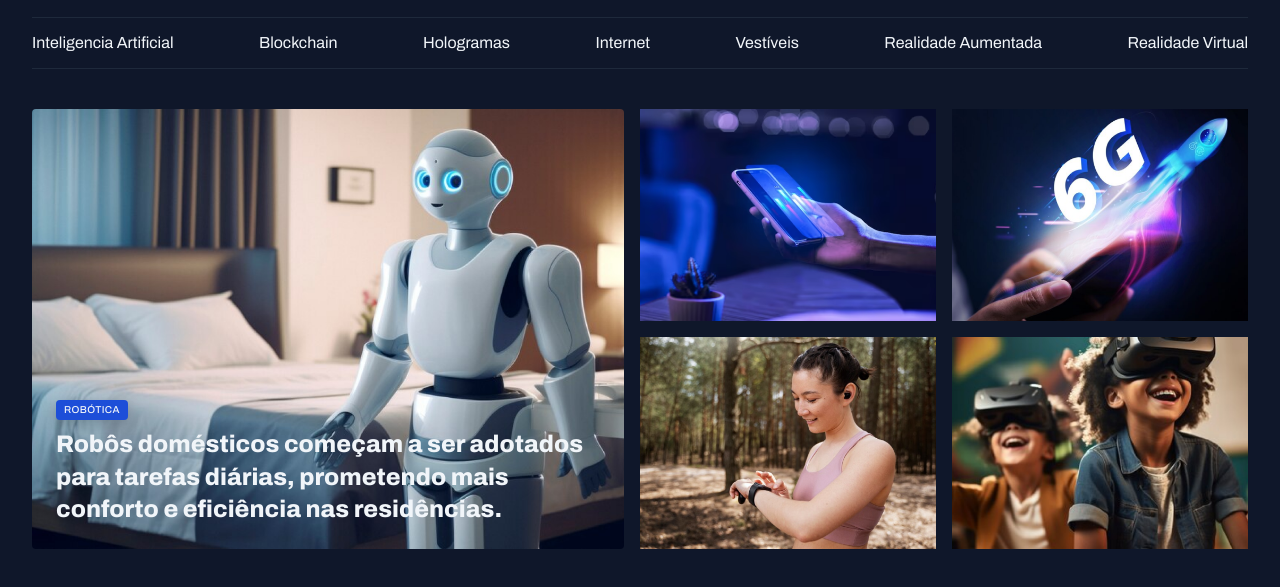
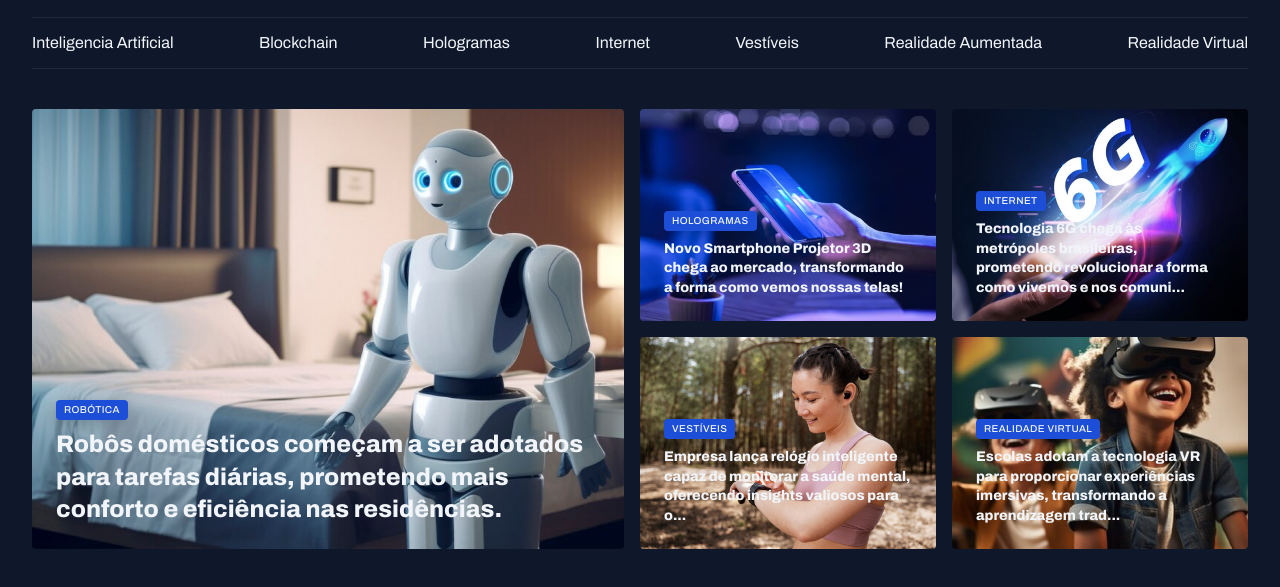
Before and after one commit to ThalesBismara/Full-Stack-Newsletter, a plain HTML site: page index.htm in a window 1280 px wide. Shown: the part 55-642 px from the top of the page. Drawn offline with Linux system fonts and the light colour scheme.

Commit message:
Highlights Section

```diff
--- a/index.htm
+++ b/index.htm
@@ -52,28 +52,52 @@
           <h2 class="text-2xL">
             Robôs domésticos começam a ser adotados para tarefas diárias, prometendo mais conforto e eficiência nas residências.
           </h2>
-
         </figcaption>
-
       </figure>
 
       <div class="grid grid-cols-2 gap-16">
-        <div>
-          <img src="Assets/Imagem/Image 02.png" alt>
-        </div>
+        <figure class="card">
+          <img src="Assets/Imagem/Image 02.png" alt="Novo Smartphone Projetor 3D chega ao mercado, transformando a forma como vemos nossas telas!">
 
-        <div>
-          <img src="Assets/Imagem/Image 03.png" alt>
-        </div>
+         <figcaption>
+          <span class="content-tag">Hologramas</span>
+          <h2 class="text-lg">
+          Novo Smartphone Projetor 3D chega ao mercado, transformando a forma como vemos nossas telas!
+          </h2>
+         </figcaption>
+        </figure>
 
-        <div>
-          <img src="Assets/Imagem/Image 04.png" alt>
-        </div>
+        <figure class="card">
+          <img src="Assets/Imagem/Image 03.png" alt="Tecnologia 6G chega às metrópoles brasileiras, prometendo revolucionar a forma como vivemos e nos comunicamos.">
 
-        <div>
-          <img src="Assets/Imagem/Image 05.png" alt>
-        </div>
+          <figcaption>
+          <span class="content-tag">Internet</span>
+          <h2 class="text-lg">
+           Tecnologia 6G chega às metrópoles brasileiras, prometendo revolucionar a forma como vivemos e nos comuni...
+          </h2>
+          </figcaption>
+        </figure>
 
+        <figure class="card">
+          <img src="Assets/Imagem/Image 04.png" alt="Empresa lança relógio inteligente capaz de monitorar a saúde mental, oferecendo insights valiosos para o bem-estar pessoal.">
+         <figcaption>
+          <span class="content-tag">Vestíveis</span>
+          <h2 class="text-lg">
+          Empresa lança relógio inteligente capaz de monitorar a saúde mental, oferecendo insights valiosos para o...
+          </h2>
+         </figcaption>
+        </figure>
+
+        <figure class="card">
+          <img src="Assets/Imagem/Image 05.png" alt="Escolas adotam a tecnologia VR para proporcionar experiências imersivas, transformando a aprendizagem tradicional.">
+
+         <figcaption>
+          <span class="content-tag">Realidade Virtual</span>
+          <h2 class="text-lg">
+          Escolas adotam a tecnologia VR para proporcionar experiências imersivas, transformando a aprendizagem trad...
+          </h2>
+         </figcaption>
+        </figure>
       </div>
   </main>
 </body>
```
